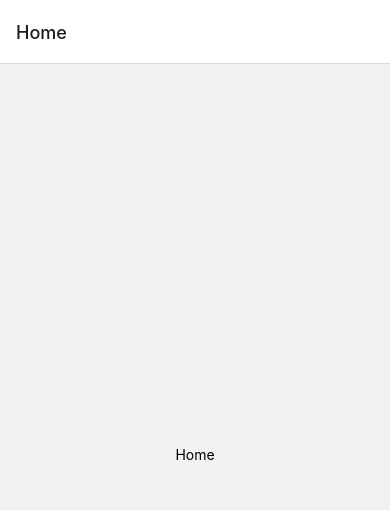
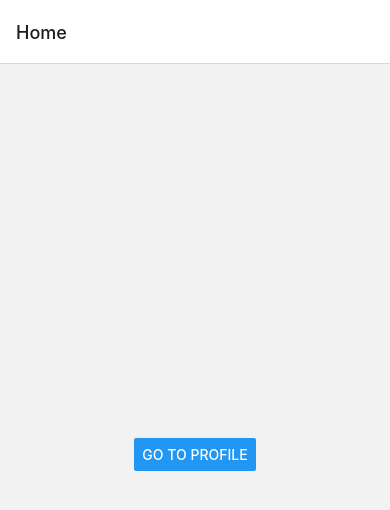
Before and after one commit to kwakyebrilliant/MainApp-mobile, a React Native app: screen / in a window 390 px wide. Shown: the top 510 px of the page. Built offline with nearby package versions, Linux system fonts and the light colour scheme.

Commit message:
home updates

```diff
--- a/src/Screens/Home/Home.js
+++ b/src/Screens/Home/Home.js
@@ -1,11 +1,11 @@
 import React from 'react';
-import {View, Text} from 'react-native';
+import {View, Text, Button} from 'react-native';
 import styles from './styles';
 
 const Home = () => {
   return (
     <View style={styles.container}>
-      <Text>Home</Text>
+      <Button onPress={() => alert('Pressed')} title="Go To Profile" />
     </View>
   );
 };
```
